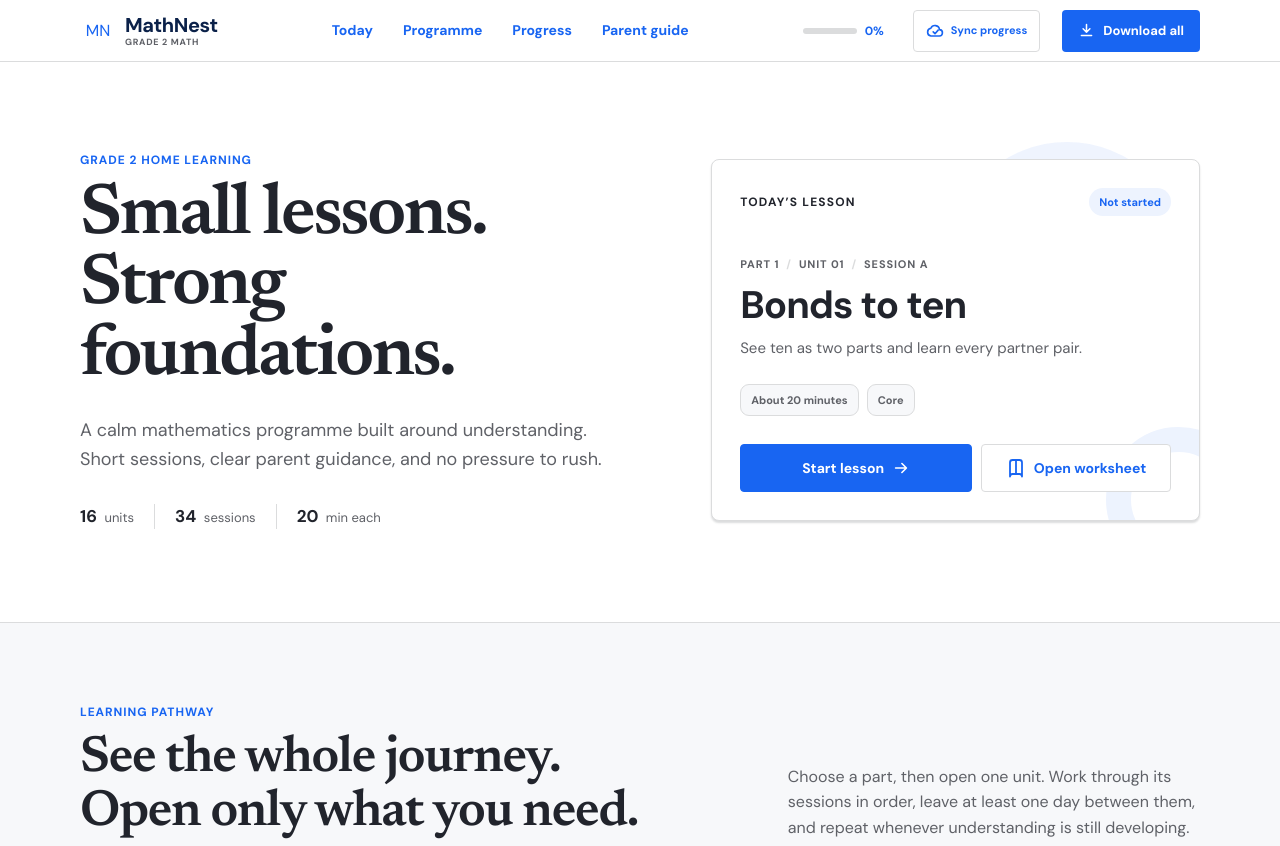
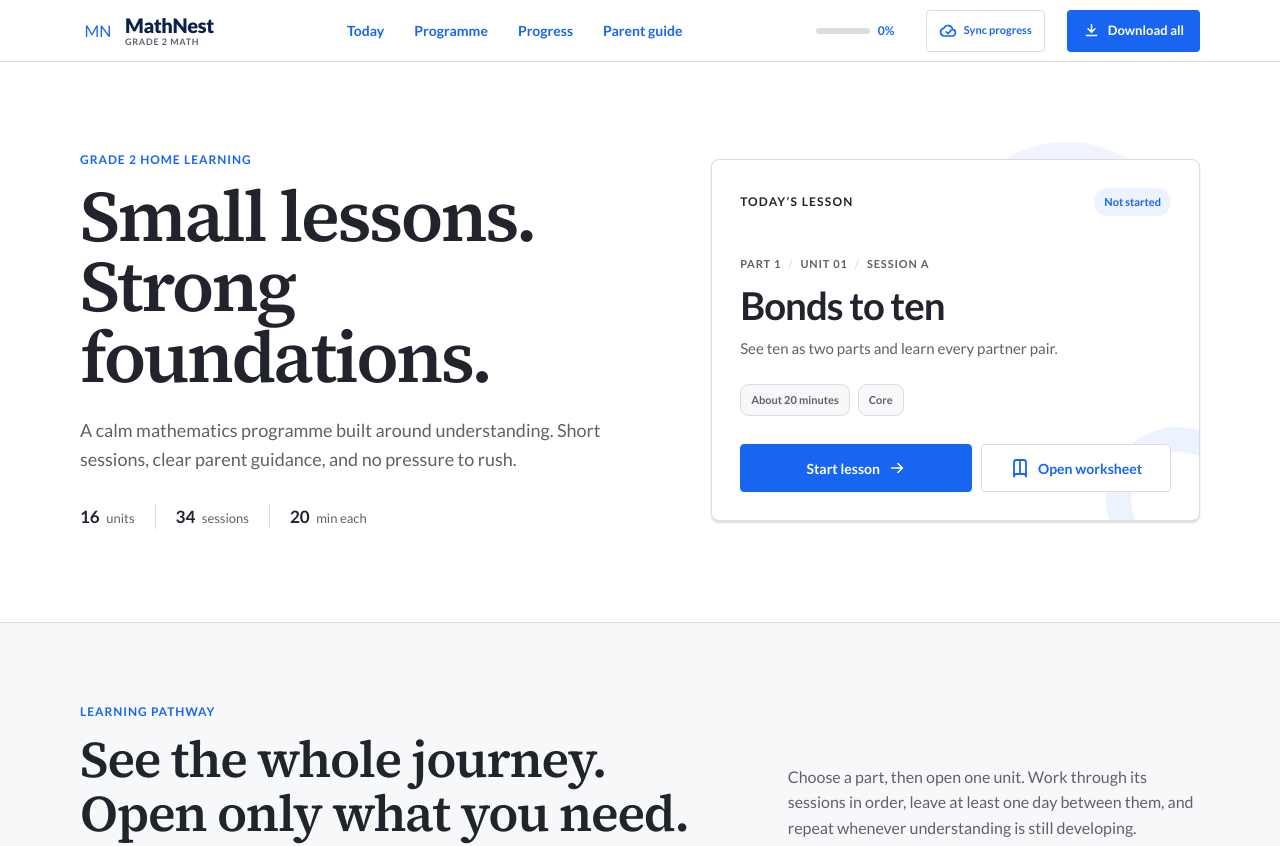
Before and after one commit to mouhebg/Math, a Next.js app: page / in a window 1280 px wide. Shown: the top 846 px of the page. Built offline with nearby package versions, Linux system fonts and the light colour scheme.

Commit message:
Refresh app/layout.tsx for the learning interface

```diff
--- a/app/layout.tsx
+++ b/app/layout.tsx
@@ -1,17 +1,17 @@
 import type { Metadata } from "next";
-import { DM_Sans, Newsreader } from "next/font/google";
+import { Lato, Source_Serif_4 } from "next/font/google";
 import "./globals.css";
 
-const dmSans = DM_Sans({
+const lato = Lato({
   variable: "--font-sans",
   subsets: ["latin"],
-  weight: ["400", "500", "600", "700"],
+  weight: ["400", "700", "900"],
 });
 
-const newsreader = Newsreader({
+const sourceSerif = Source_Serif_4({
   variable: "--font-serif",
   subsets: ["latin"],
-  weight: ["400", "500", "600", "700"],
+  weight: ["400", "600", "700"],
 });
 
 export const metadata: Metadata = {
@@ -36,7 +36,7 @@
   return (
     <html lang="en">
       <body
-        className={`${dmSans.variable} ${newsreader.variable} antialiased`}
+        className={`${lato.variable} ${sourceSerif.variable} antialiased`}
       >
         {children}
       </body>
```
